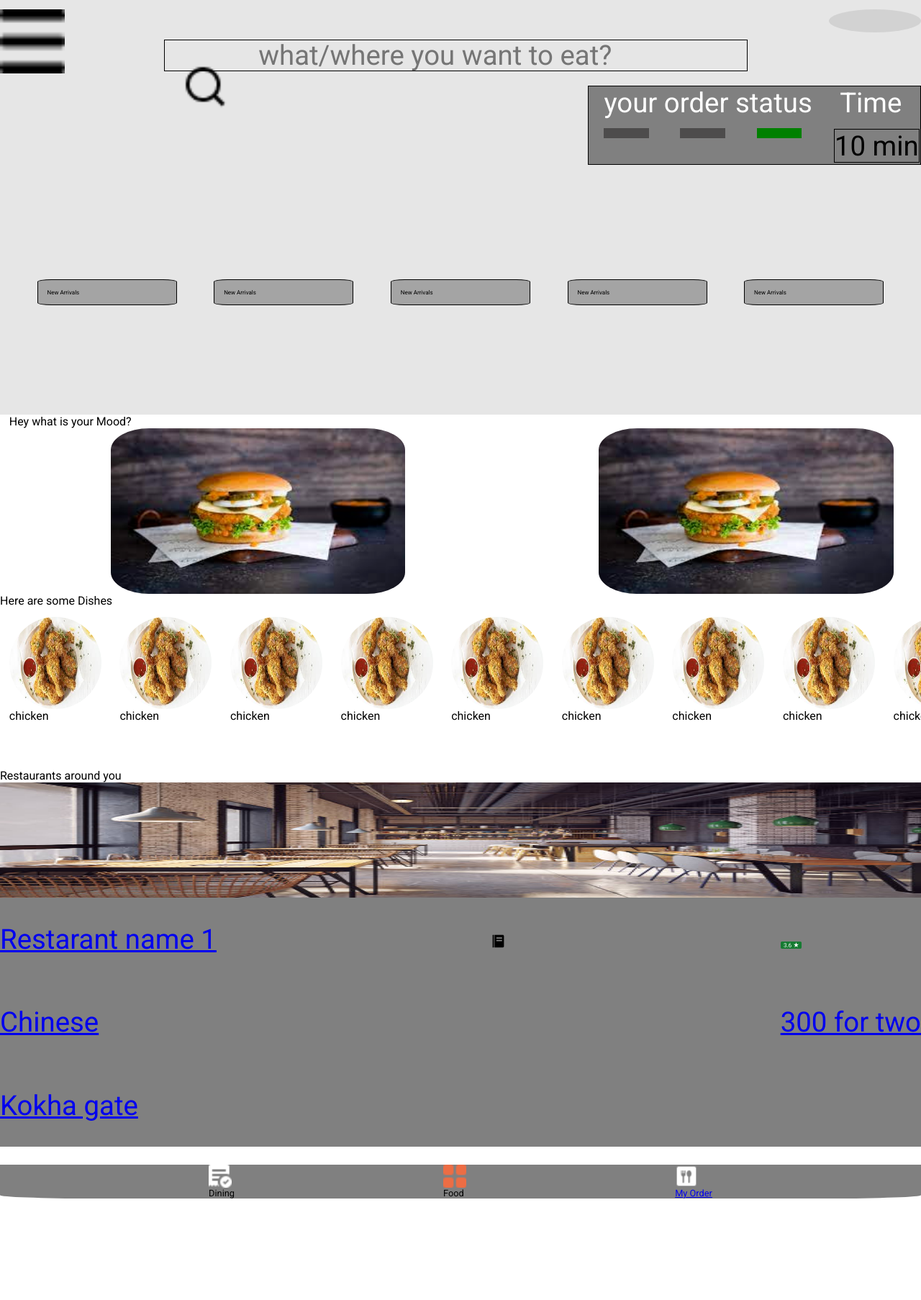
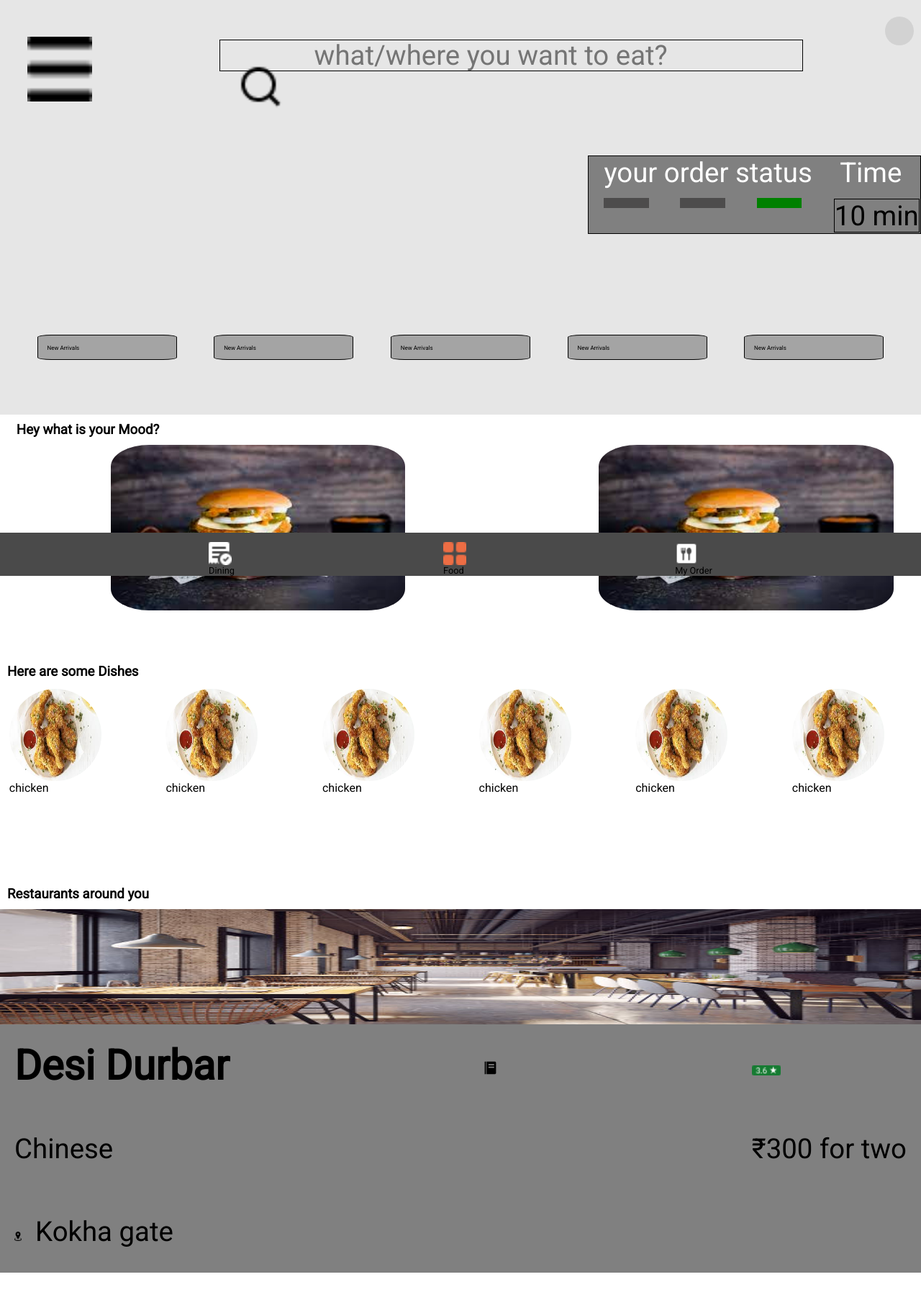
Before and after one commit to CampusCatalogue/campus-catalogue, a React (Create React App) app: page / in a window 1280 px wide. Shown: the top 1806 px of the page at 72% size. Before the commit the page ends 1665 px from the top, so only its background shows below. Built offline with nearby package versions, Linux system fonts and the light colour scheme.

Commit message:
Minor Design fixes

```diff
--- a/src/Components/LandingPage/DishesComp.css
+++ b/src/Components/LandingPage/DishesComp.css
@@ -13,5 +13,6 @@
 .dishesouter
 {
     margin-left: 1vw;
-    margin-right: 1vw;
+    margin-right: 6vw;
+
 }
--- a/src/Components/LandingPage/MoodComp.css
+++ b/src/Components/LandingPage/MoodComp.css
@@ -8,4 +8,5 @@
     background-image: url("../../images/food-1.png");
     background-repeat: no-repeat;
   background-size: 32vw 18vw;
+  margin-bottom: 15%;
 }
--- a/src/Components/LandingPage/RestComp.css
+++ b/src/Components/LandingPage/RestComp.css
@@ -6,6 +6,7 @@
     line-height: 9vw;
     font-size: 3vw;
     overflow-y: scroll;
+    margin-bottom: 20%;
 }
 .temp1
 {
--- a/src/Components/LandingPage/RestComp.js
+++ b/src/Components/LandingPage/RestComp.js
@@ -2,6 +2,7 @@ import "./RestComp.css";
 import { Link } from "react-router-dom";
 import menu from "../../images/bxs_food-menu.png";
 import rating from "../../images/Group 27.png";
+import location from "../../images/location.png";
 const RestComp = () => {
     return (
         <div>
@@ -9,17 +10,31 @@ const RestComp = () => {
                 <div className="temp1"></div>
 
                 <div className="horzdisp">
-                    <div>
-                        <p>Restarant name 1</p>
+                    <div style={{ marginLeft: "20px" }}>
+                        <h2>
+                            <p>Desi Durbar</p>
+                        </h2>
                         <p>Chinese</p>
-                        <p>Kokha gate</p>
+
+                        <p>
+                            <img
+                                src={location}
+                                alt="location"
+                                style={{ width: "10px" }}
+                            ></img>
+                            &nbsp;&nbsp;Kokha gate
+                        </p>
                     </div>
                     <div>
-                        <img src={menu} alt="" />
+                        <img src={menu} alt="" style={{ marginTop: "7px" }} />
                     </div>
                     <div>
-                        <img src={rating} alt="" />
-                        <p>300 for two</p>
+                        <img
+                            src={rating}
+                            style={{ width: "40px", marginTop: "20px" }}
+                            alt=""
+                        />
+                        <p style={{ marginRight: "20px" }}>₹300 for two</p>
                     </div>
                 </div>
             </Link>
--- a/src/Components/LandingPage/StatusComp.css
+++ b/src/Components/LandingPage/StatusComp.css
@@ -8,6 +8,7 @@
     position: absolute;
     right: 0%;
     width:36vw;
+    margin-top: 20px;
 }
 .showstatus
 {
--- a/src/Components/LandingPage/landing_page.css
+++ b/src/Components/LandingPage/landing_page.css
@@ -1,7 +1,16 @@
 /* *{
     overflow-x: hidden;
 } */
-
+a
+{
+    text-decoration: none;
+    color: black;
+}
+h3{
+    margin-left: 10px;
+    margin-top:10px;
+    margin-bottom: 10px;
+}
 .horz{
     display: flex;
     flex-direction: row;
@@ -19,12 +28,16 @@
 }
 .horzimages
 {
-    background-color: rgb(128, 128, 128);
+    background-color: rgb(74, 74, 74);
     display: flex;
     justify-content: space-evenly;
-    border-bottom-left-radius: 10%;
-    border-bottom-right-radius: 10%;
+    /* border-bottom-left-radius: 10%;
+    border-bottom-right-radius: 10%; */
     margin-top:2%;
+    padding-top: 1%;
+    position: fixed;
+    width: 100%;
+    bottom: 0;
 }
 .horzsp
 {
@@ -43,9 +56,11 @@
 
 .temp
 {
-    height:5vh;
-    width:20vw;
+    height:40px;
+    width:40px;
     background-color: rgb(128, 128, 128,0.2);
+    margin-top:10px;
+    margin-right: 10px;
 }
 .topmost
 {
--- a/src/Components/LandingPage/landing_page.js
+++ b/src/Components/LandingPage/landing_page.js
@@ -18,7 +18,11 @@ const LandingPage = () => {
                 <div className="horzsp1">
                     <Link to="/login">
                         <img
-                            style={{ width: "7vw", height: "7vw" }}
+                            style={{
+                                width: "7vw",
+                                height: "7vw",
+                                margin: "3vw",
+                            }}
                             src={hamburger}
                             alt=""
                         />
@@ -34,8 +38,8 @@ const LandingPage = () => {
                     <div
                         style={{
                             borderRadius: "100%",
-                            height: "4vh",
-                            width: "10vw",
+                            height: "40px",
+                            width: "40px",
                         }}
                         className="temp"
                     ></div>
@@ -54,7 +58,9 @@ const LandingPage = () => {
                 </div>
             </div>
             <div style={{ paddingLeft: "1vw" }}>
-                <p>Hey what is your Mood?</p>
+                <h3>
+                    <p>Hey what is your Mood?</p>
+                </h3>
                 <div className="mood">
                     <div className="moodouter">
                         <MoodComp></MoodComp>
@@ -80,7 +86,9 @@ const LandingPage = () => {
                 </div>
             </div>
             <div>
-                <span>Here are some Dishes</span>
+                <h3>
+                    <span>Here are some Dishes</span>
+                </h3>
                 <div className="dishesdiv">
                     <DishesComp dish="chicken"></DishesComp>
                     <DishesComp dish="chicken"></DishesComp>
@@ -95,7 +103,9 @@ const LandingPage = () => {
                 </div>
             </div>
             <div>
-                <p style={{ marginTop: "5%" }}>Restaurants around you</p>
+                <h3>
+                    <p style={{ marginTop: "10%" }}>Restaurants around you</p>
+                </h3>
                 <RestComp></RestComp>
             </div>
             <div className="horzimages">
```
Also changed, not shown: src/images/location.png (added).
